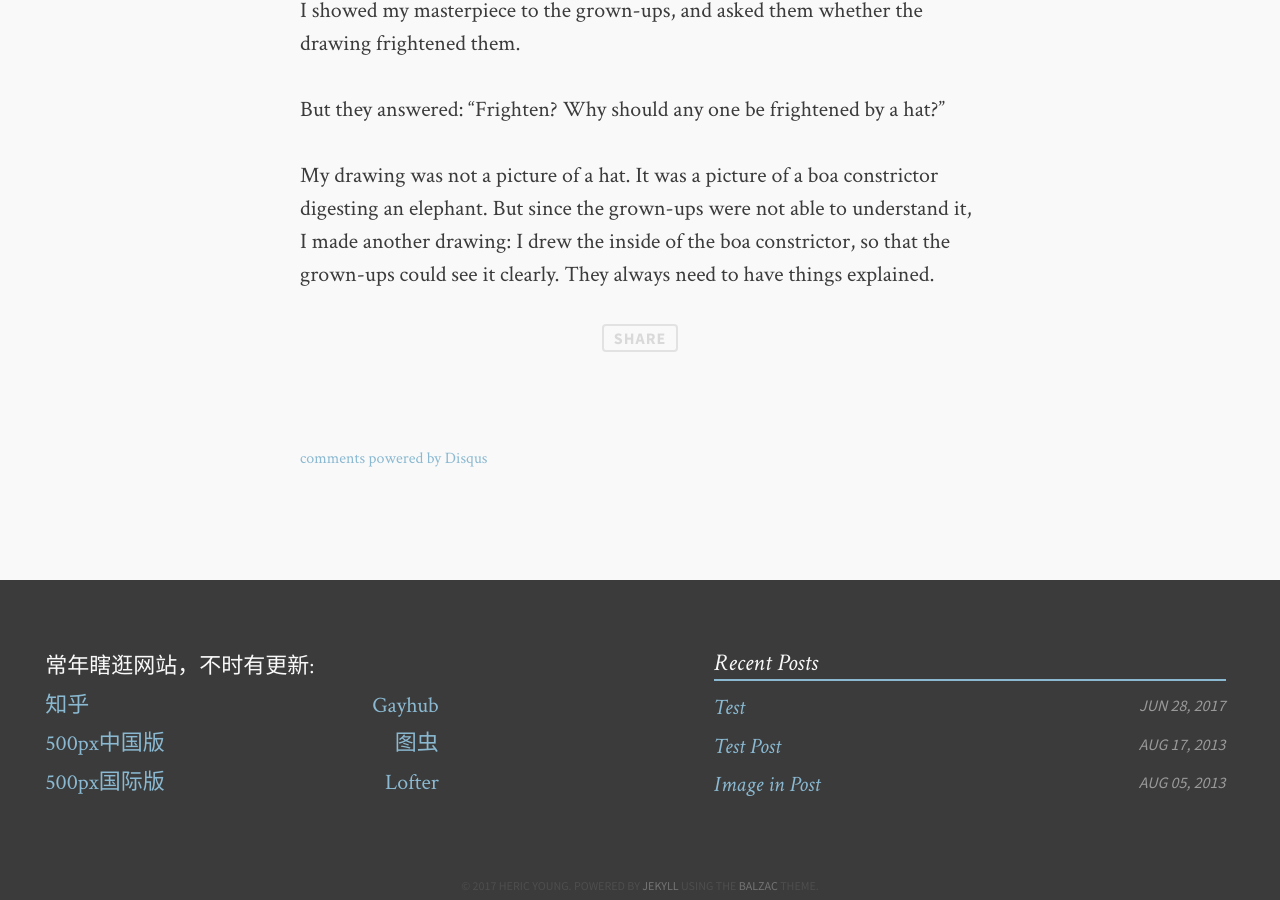
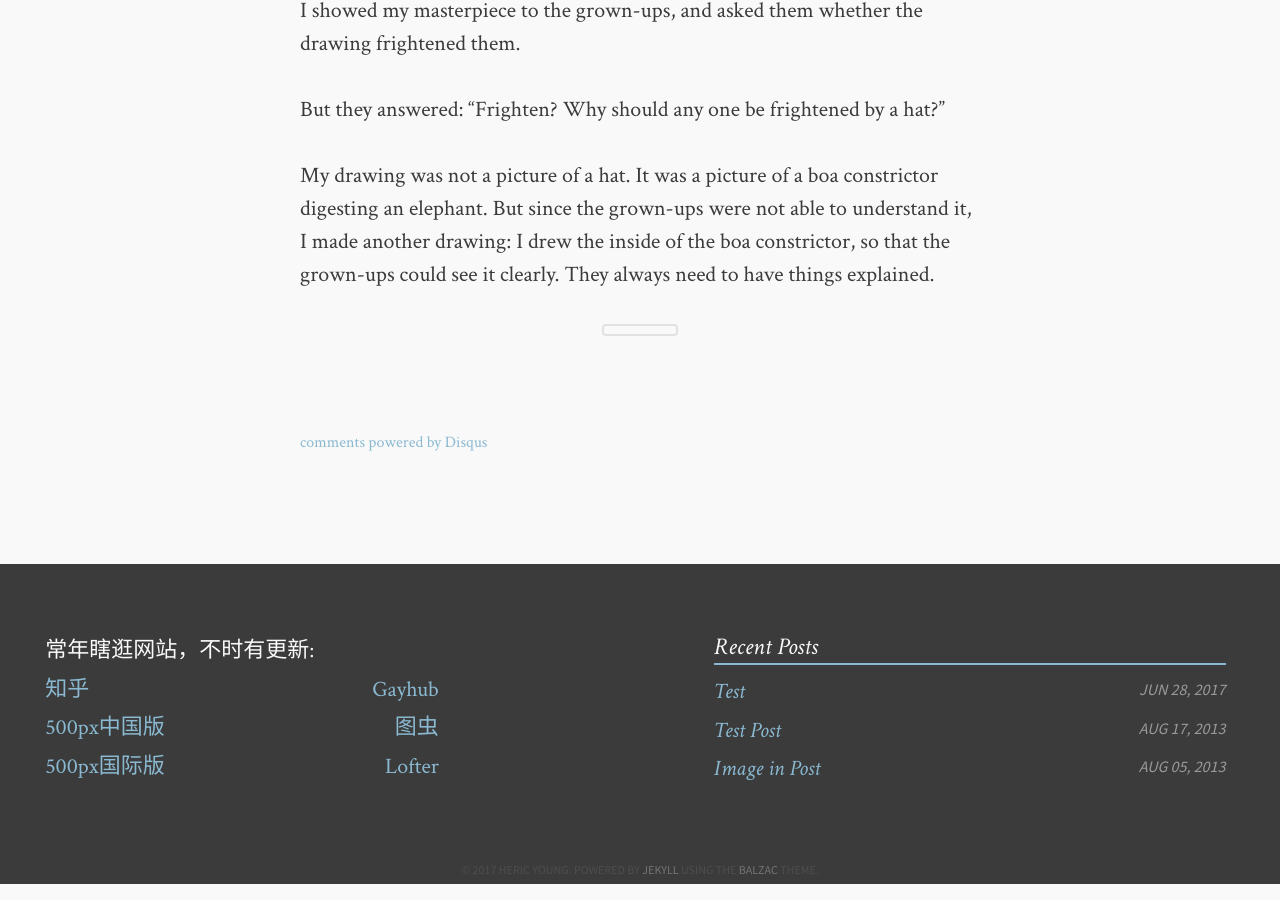
Before and after one commit to HericYoung/Blog, a Jekyll site: the page built from _posts/2013-08-05-the-little-prince.md, in a window 1280 px wide and 900 px high, scrolled down 1939 px. Built offline with Jekyll 4.4.1, drawn with Linux system fonts in a browser that asks for light colours; comment, search, counter and statistics services are not loaded.

Commit message:
no message

```diff
--- a/_layouts/post-no-feature.html
+++ b/_layouts/post-no-feature.html
@@ -26,11 +26,11 @@
 
         {{ content }}
 
-      <a class="share" href="javascript:" data-dnt="true">Share</a>
+      <!-- <a class="share" href="javascript:" data-dnt="true">Share</a> -->
       <!-- JiaThis Button BEGIN -->
         <div class="jiathis_style_32x32">
-          <a class="jiathis_button_weixin"></a>
-          <a class="jiathis_counter_style"></a>
+          <a class="jiathis_button_weixin share"></a>
+          <!-- <a class="jiathis_counter_style"></a> -->
         </div>
         <script type="text/javascript" src="http://v3.jiathis.com/code/jia.js" charset="utf-8"></script>
         <!-- JiaThis Button END -->
```
